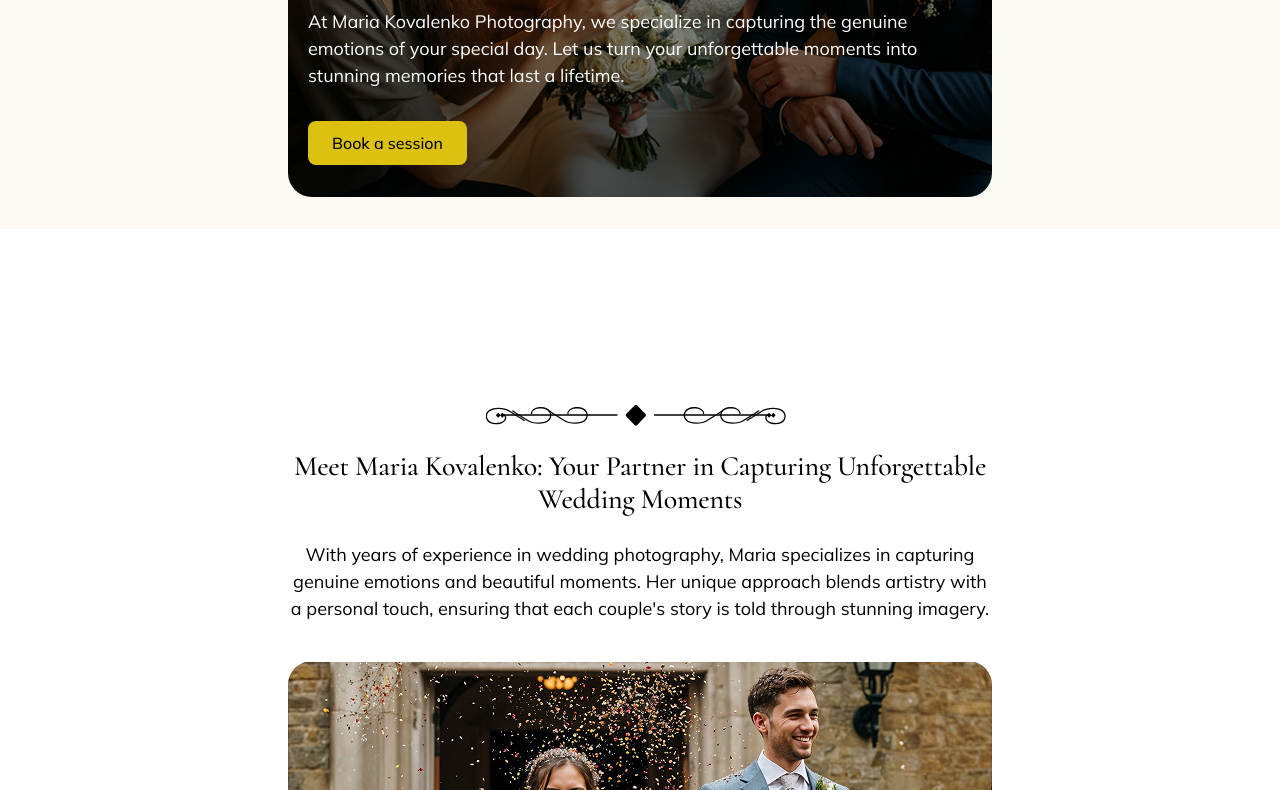
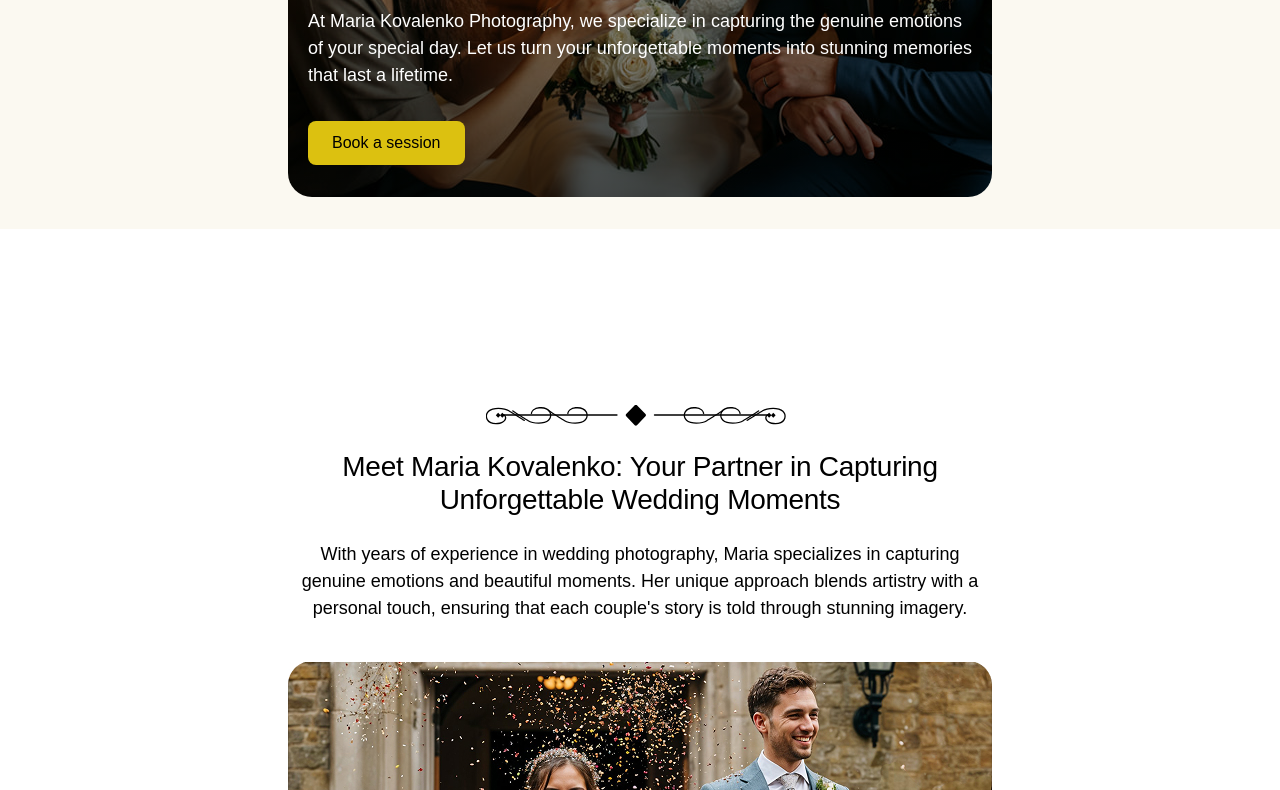
Before and after one commit to Lexx23021074/goit-js-group5-project, a website built with Vite: page src/index.html in a window 1280 px wide. Shown: the part 452-1242 px from the top of the page. Built offline with nearby package versions, Linux system fonts and the light colour scheme.

Commit message:
update section contacts

```diff
--- a/src/partials/contacts.html
+++ b/src/partials/contacts.html
@@ -1,7 +1,3 @@
-<link rel="preconnect" href="https://fonts.googleapis.com">
-<link rel="preconnect" href="https://fonts.gstatic.com" crossorigin>
-<link href="https://fonts.googleapis.com/css2?family=Cormorant:wght@400;500;600;700&family=Mulish:wght@400;500;600;700&display=swap" rel="stylesheet">
-
 
 <section id="contacts" class="contacts">
   <div class="container">
```
